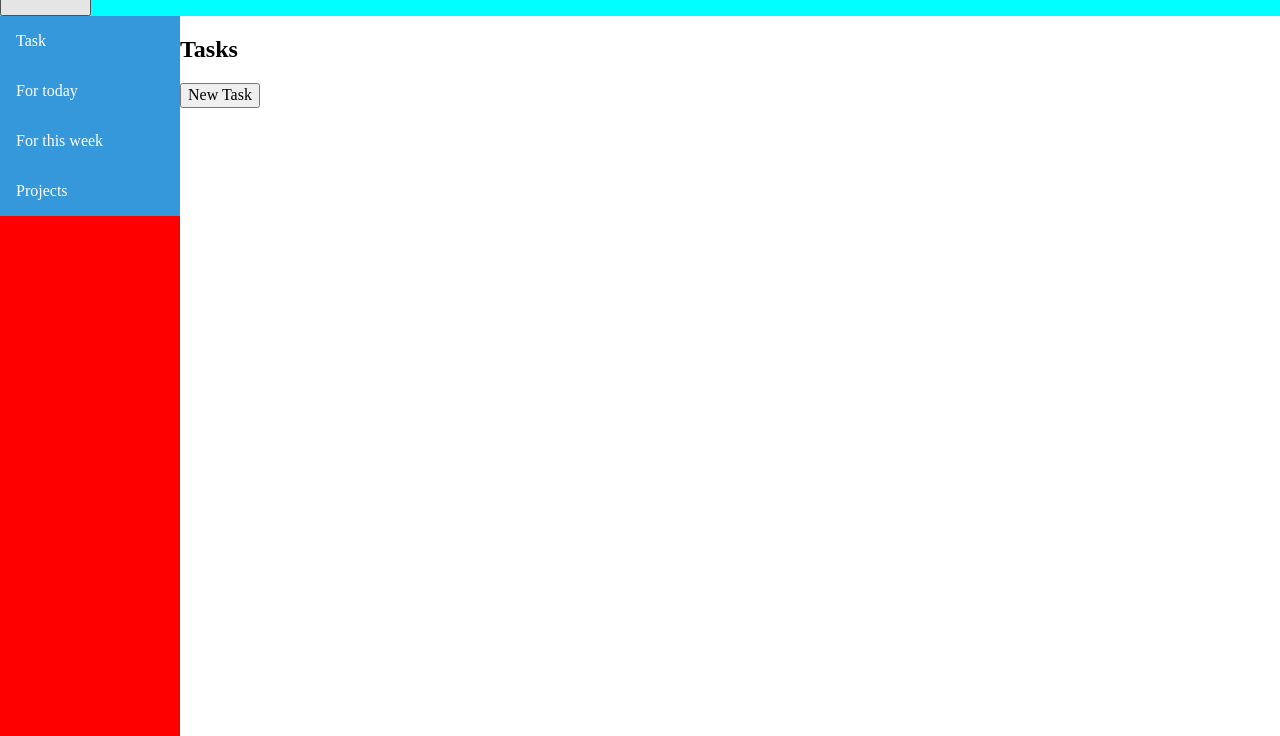
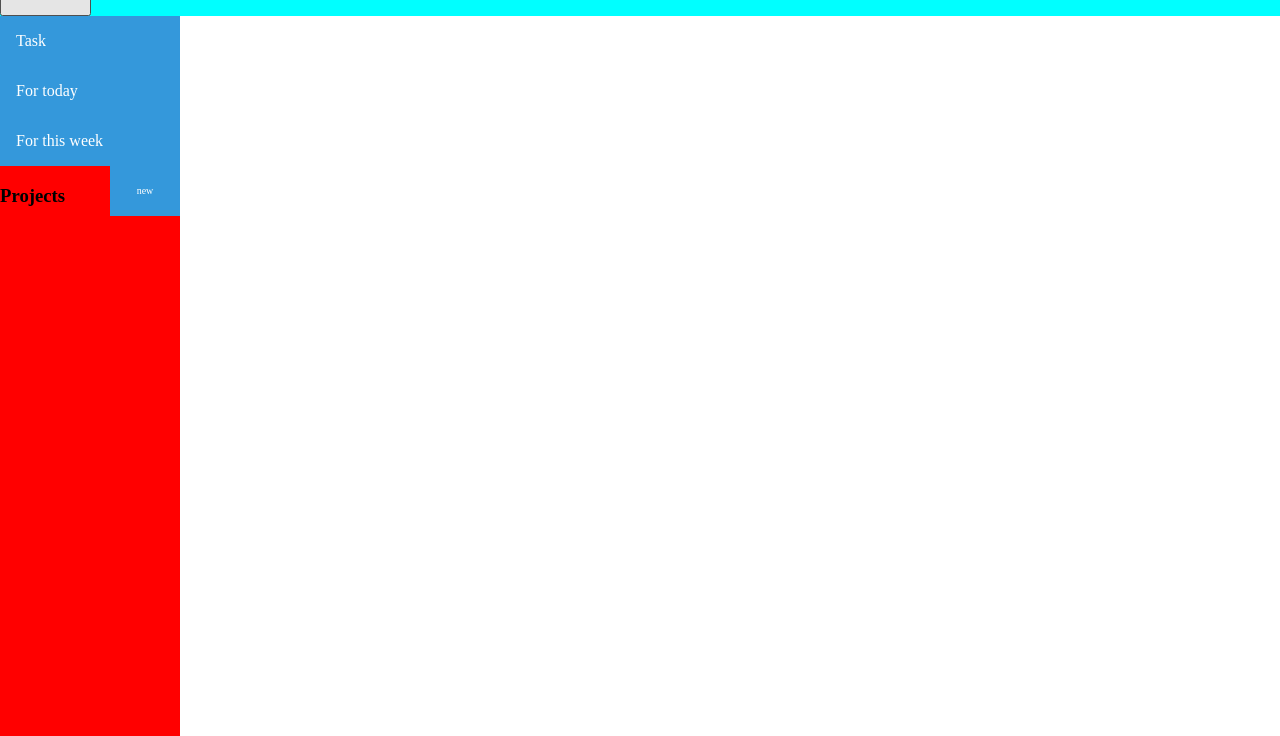
Before and after one commit to JCMP92/TO-DO-list, a website built with webpack: page dist/index.html in a window 1280 px wide. Shown: the part 64-800 px from the top of the page. Built offline with nearby package versions, Linux system fonts and the light colour scheme.

Commit message:
commit after restart

```diff
--- a/src/code/general-builders/task-builder.js
+++ /dev/null
@@ -1,47 +0,0 @@
-'use strict';
-
-class Task {
-    constructor(name, description, priority, date){
-        this.name = name;
-        this.id = name;
-        this.description = description;
-        this.date = date;
-        this.done = done;
-        this.priority = priority;
-    }
-    //TASK Name--------------------------------------
-    set name(name) {
-        this.name = name;
-    };
-    get name(){
-        return this.name;
-    };
-    //TASK Id---------------------------------------
-    get id(){
-        return this.id;
-    };
-    //TASK Descriprion------------------------------
-    set description(description) {
-        if(description){
-            this.description = description;
-        }
-    };
-    get description(){
-        return this.description;
-    };
-    //TASK Priority---------------------------------
-    set priority(priority){
-        if(priority){
-            this.priority = priority;
-        }
-    };
-    get priority() {
-        return this._priority;
-      }
-
-
-}
-
-export{
-    Task,
-}
--- /dev/null
+++ b/src/code/projects.js
@@ -0,0 +1,28 @@
+const projects = (() => {
+
+    //EMPTY ARRAY WHERE PROJECTS WILL BE STORED
+    let projectsContainer = [];
+
+    class Project {
+        constructor(name) {
+            this.name = name;
+            this.id = name;
+            this.tasks = []; //EMPTY ARRAY, INSIDE THE PROJECTS, WHERE TASKS WILL BE STORED
+        }
+    }
+
+    function newProject(name) {
+        const project = new Project(name);
+        projectsContainer.push(project);
+
+        console.log(projects.projectsContainer);
+    };
+
+    return{
+        projectsContainer,
+        newProject
+    }
+})
+();
+
+export default projects;
--- a/src/code/tasks/main-task.js
+++ /dev/null
@@ -1,24 +0,0 @@
-'use strict';
-
-import { pageTilte, pageContent } from "../general-builders/builders.js";
-
-const taskPage = (() => {
-
-    const titleContainer = document.getElementById('content');
-
-    const taskTitle = pageTilte('Tasks');
-        taskTitle.setAttribute('id', 'task-title');
-
-    titleContainer.appendChild(taskTitle);
-
-    const tasksContainer = pageContent('New Task', 'task-page-btn');
-        tasksContainer.setAttribute('id', 'task-container');
-
-    titleContainer.appendChild(tasksContainer);
-})
-();
-
-
-export{
-    taskPage,
-}
--- a/src/index.js
+++ b/src/index.js
@@ -1,4 +1,7 @@
-import { taskPage } from "./code/tasks/main-task.js";
+import  projects  from "./code/projects";
 
 import'normalize.css';
 import"./style/style.scss";
+
+projects.newProject('Code');
+projects.newProject('Coder');
--- a/src/style/page-elements/side-menu.scss
+++ b/src/style/page-elements/side-menu.scss
@@ -19,7 +19,7 @@
 }
 
 //DROPDOWN BUTTON CSS
-.dropbtn, .side-btn {
+.side-btn {
     background-color: #3498DB;
     color: white;
     padding: 16px;
@@ -33,26 +33,29 @@
   }
 
  // Dropdown button and side buttons on hover & focus
-    .dropbtn:hover,.side-btn:hover,.side-btn:focus, .dropbtn:focus {
+    .side-btn:hover,.side-btn:focus{
     background-color: #2980B9;
   }
 
  .dropdown-pjct{
-// The contetn of the dropdown will be hidden by default
-    .dropdown-content {
-        display: none;
-        position: absolute;
-        background-color: #f1f1f1;
-        min-width: 160px;
-        box-shadow: 0px 8px 16px 0px rgba(0,0,0,0.2);
-        z-index: 1;
-
-        button{
-            color: black;
-            padding: 12px 16px;
-            text-decoration: none;
-            display: flex;
+    .project-add-btn{
+        display: flex;
+        width: 180px;
+        justify-content: space-between;
+        .dropbtn{
+            background-color: #3498DB;
+            color: white;
+            padding: 16px;
+            font-size: 10px;
+            border: none;
+            cursor: pointer;
+            text-align: center;
+            height: 50px;
+            width: 70px;
         }
-      }
+        .dropbtn:hover{
+            background-color: #2980B9;
+        }
+    }
 
  }
```
Also changed, not shown: dist/index.html, dist/main.js.
